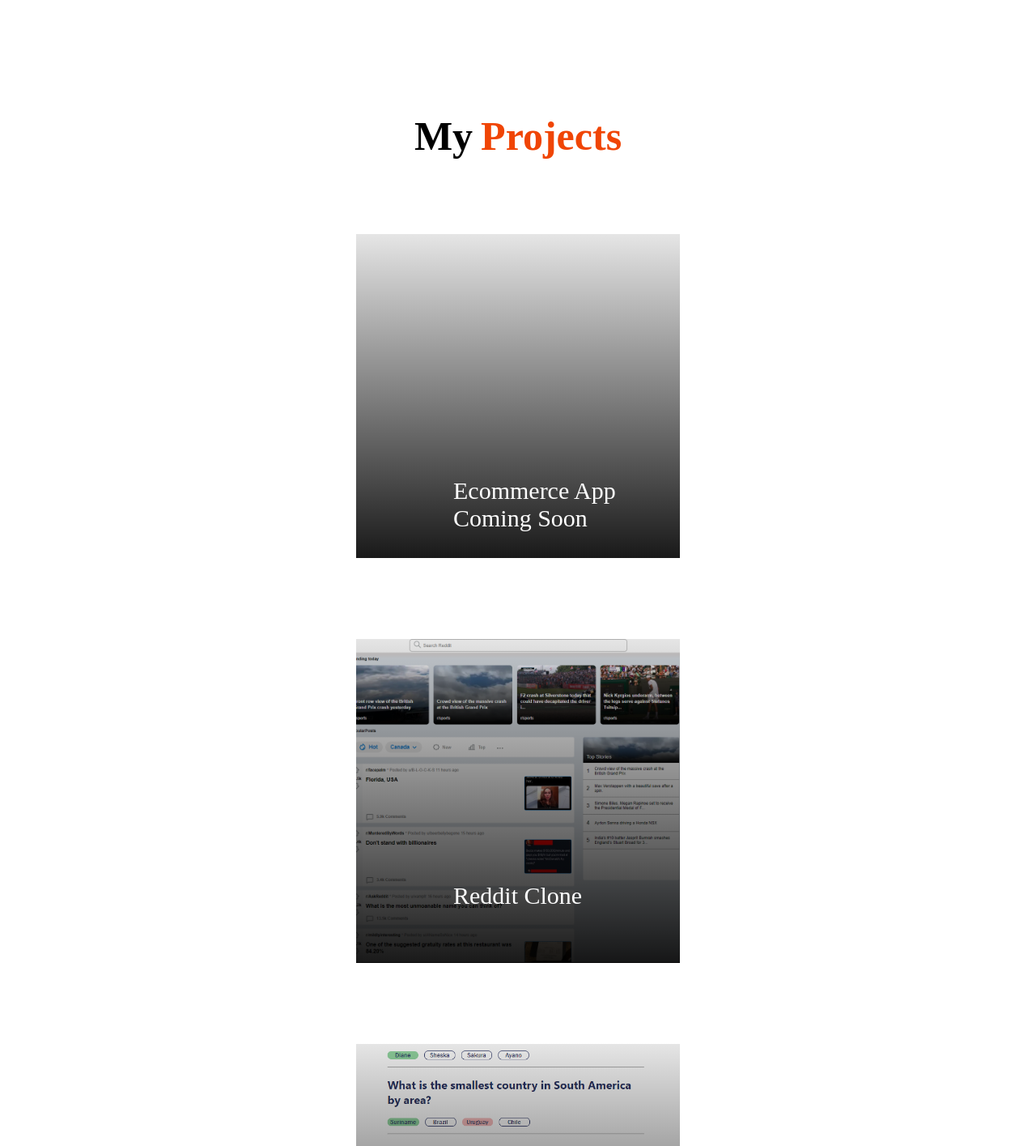
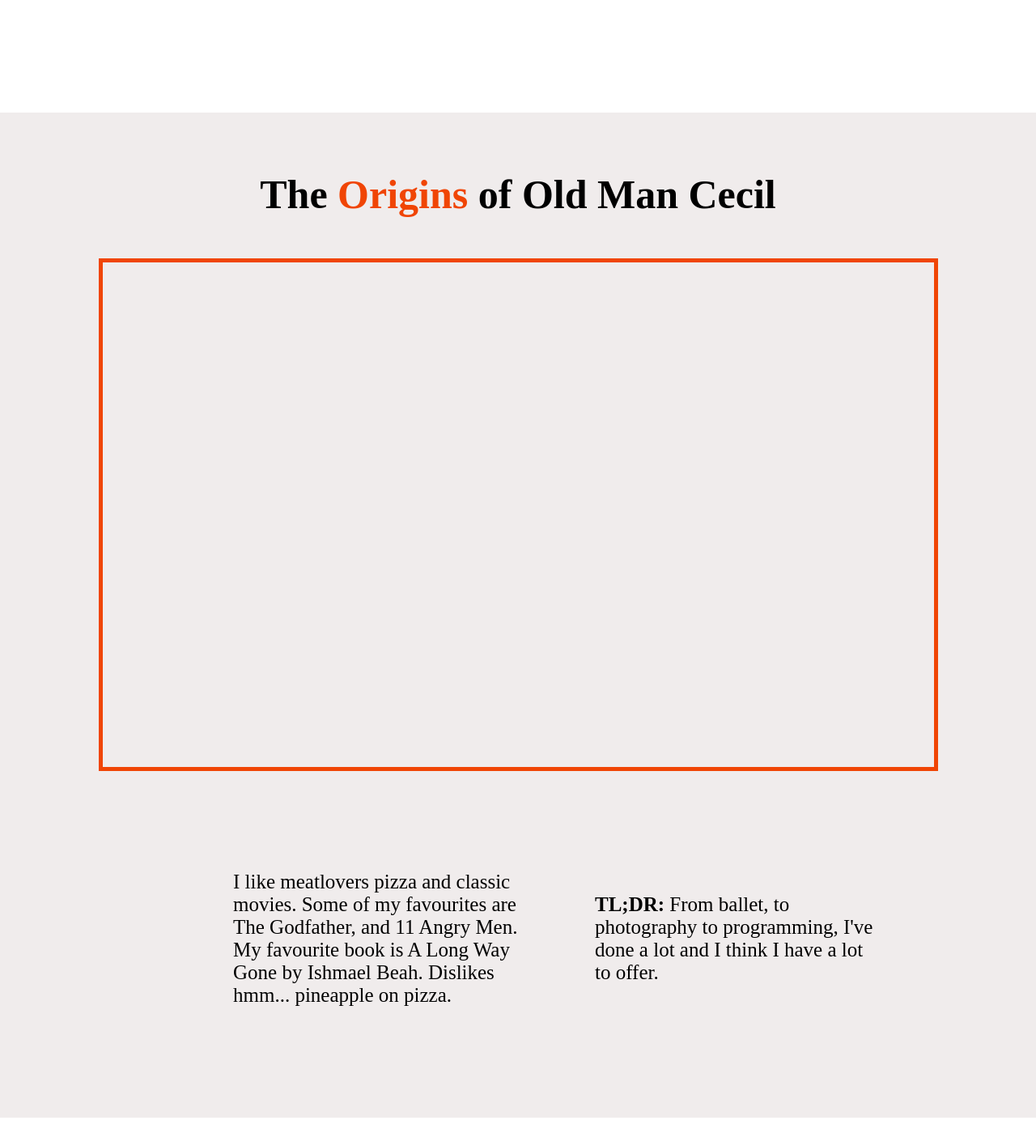
Before and after one commit to cecmahumane/portfolio-home, a React (Create React App) app: page / in a window 1280 px wide. Shown: the part 720-2135 px from the top of the page at 81% size. Built offline with nearby package versions, Linux system fonts and the light colour scheme.

Commit message:
Added input fields to Contacts

```diff
--- a/src/App.css
+++ b/src/App.css
@@ -4,8 +4,20 @@ body {
   flex-direction: column; /* ...this line */
 }
 
+h2 {
+  font-size: 50px;
+}
+
+p {
+  font-size: 25px;
+}
+
 a {
   text-decoration: none;
+}
+
+span {
+  color:#F04505;
 }
 
 /* Header */
@@ -136,12 +148,71 @@ a {
 }
 
 /* Bio */
+.bio {
+  background-color: #f0ecec;
+  padding-top: 72px;
+  padding-bottom: 112px;
+}
+
 .bio-title {
-  margin-top: 72px;
+  text-align: center;
+  margin-top: 0px;
+  margin-bottom: 50px;
   font-size: 50px;
 }
 
+.subtitle {
+  color:#F04505
+}
+
+.video-box-container {
+  display: flex;
+  justify-content: center;
+}
+
+.video-box {
+  border: #F04505 solid 5px;
+  width: 1027px;
+  height: 623px;
+}
+
+.columns {
+  margin-top: 98px;
+  width: 100%;
+  /*height: 200px;*/
+  display: flex;
+  font-size: 25px;
+  justify-content: center;
+}
+
+.alignment-box {
+  display: flex;
+  width: 55%;
+  gap: 95px;
+}
+
+.leftCol {
+  flex: 0 0 50%;
+  /* background-color: lightgreen; */
+  display: flex;
+  align-items: center;
+  justify-content: center;
+}
+
+.rightCol {
+  flex: 0 0 50%;
+  /* background-color: lightgray; */
+  display: flex;
+  align-items: center;
+  justify-content: center;
+}
+
+
 /* Projects */
+.projects {
+  padding-bottom: 32px;
+}
+
 .project-tiles {
   display: flex;
   justify-content: center;
@@ -180,7 +251,7 @@ a {
   background-size: cover;
   width: 400px;
   height: 400px;
-  margin: 50px;
+  margin: 0px 50px 50px;
 }
 
 .reddit {
@@ -209,11 +280,45 @@ a {
   left: 30%;
   text-decoration: none;
 }
-/*
-.projects div a:link {
-
-} */
 
 .projects div a:hover {
   color: #F04505;
 }
+
+/* Contacts */
+
+.contact-container {
+  display: flex;
+  width: 100%;
+}
+
+.contact-form-and-title .map {
+  width: 50%;
+}
+
+.contact-form-and-title {
+  padding: 0px 71px;
+}
+
+input[type="text"], input[type="email"] {
+  margin-bottom: 15px;
+  height: 30px;
+  text-indent: 10px;
+  border: 1px solid #444;
+  border-radius: 5px;
+  display: block;
+}
+
+select {
+  margin-bottom: 15px;
+  border: 1px solid #444;
+  border-radius: 5px;
+}
+
+textarea {
+  margin-bottom: 15px;
+  border: 1px solid #444;
+  border-radius: 5px;
+  display: block;
+
+}
--- a/src/App.js
+++ b/src/App.js
@@ -12,9 +12,9 @@ function App() {
     <div className="App">
       <Header/>
       <HeroSection/>
-      {/* <Bio/> */}
+      <Bio/>
       <Projects/>
-      {/* <Contacts/> */}
+      <Contacts/>
       <Footer/>
     </div>
   );
--- a/src/Components/Bio.js
+++ b/src/Components/Bio.js
@@ -1,11 +1,32 @@
 import React from 'react'
 
 const Bio = () => {
-  return (
-    <div>
-      <h2 className='bio-title'>The <span className='subtitle'>Origins Of</span> Old Man Cecil</h2>
-    </div>
-  )
+    return (
+        <div className='bio'>
+            <h2 className='bio-title'>The <span className='subtitle'>Origins</span> of Old Man Cecil</h2>
+            <div className='video-box-container'>
+                <div className='video-box'>
+
+                </div>
+            </div>
+            <div className='columns'>
+                <div className='alignment-box'>
+                    <div className='leftCol'>
+
+                        <p>I like meatlovers pizza and classic movies. Some of my favourites are The Godfather,
+                            and 11 Angry Men. My favourite book is A Long Way Gone by Ishmael Beah. Dislikes hmm...
+                            pineapple on pizza. </p>
+                        <br />
+
+                    </div>
+
+                    <div className='rightCol'>
+                        <p><b>TL;DR:</b> From ballet, to photography to programming, I've done a lot and I think I have a lot to offer.</p>
+                    </div>
+                </div>
+            </div>
+        </div>
+    )
 }
 
 export default Bio
--- a/src/Components/Contacts.js
+++ b/src/Components/Contacts.js
@@ -1,8 +1,83 @@
 import React from 'react'
 
 const Contacts = () => {
+    const [formData, setFormData] = React.useState(
+        {
+            firstName:"",
+            lastName:"",
+            email:"",
+            message:"",
+            rating:""
+        }
+    )
+
+    const handleChange = (event) => {
+        console.log(event)
+        const {name, value} = event.target;
+        setFormData(prevFormData => {
+            return {
+                ...prevFormData,
+                [name]: value
+            }
+        })
+    }
+
   return (
-    <div>Contacts</div>
+    <div className='contact-container'>
+        <div className='contact-form-and-title'>
+            <div>
+                <h2>Now that you know me, <span> let's talk!</span></h2>
+                <p>Feel free to send me a message.</p>
+            </div>
+            <div>
+                <form>
+                    <input
+                        type='text'
+                        placeholder='First Name'
+                        onChange={handleChange}
+                        name='firstName'
+                        value={formData.firstName}
+                    />
+                    <input
+                        type='text'
+                        placeholder='Last Name'
+                        onChange={handleChange}
+                        name='lastName'
+                        value={formData.lastName}
+                    />
+                    <input
+                        type='email'
+                        placeholder='Primary Email'
+                        onChange={handleChange}
+                        name='lastName'
+                        value={formData.lastName}
+                    />
+                    <select
+                        id='rating'
+                        value={formData.rating}
+                        onChange={handleChange}
+                        name='rating'
+                    >
+                        <option value='5'>5</option>
+                        <option value='4'>4</option>
+                        <option value='3'>3</option>
+                        <option value='2'>2</option>
+                        <option value='1'>1</option>
+                    </select>
+                    <textarea
+                        value={formData.message}
+                        placeholder='Message'
+                        onChange={handleChange}
+                        name='message'
+                    />
+                    <button>Send</button>
+                </form>
+            </div>
+        </div>
+        <div className='map'>
+
+        </div>
+    </div>
   )
 }
 
--- a/src/Components/Projects.js
+++ b/src/Components/Projects.js
@@ -10,7 +10,7 @@ const Projects = () => {
             <div className='project-tiles'>
                 <div className='image-box'>
                     <div className='ecommerce'>
-                        <a target="_blank" rel="noopener noreferrer">Ecommerce App <br />Coming Soon</a>
+                        <a target="_blank" rel="noopener noreferrer">E-commerce App <br />Coming Soon</a>
                     </div>
                     <div className='reddit'>
                         <a href='http://reddit-client.cecilmahumane.com' target="_blank" rel="noopener noreferrer">Reddit Clone</a>
```
